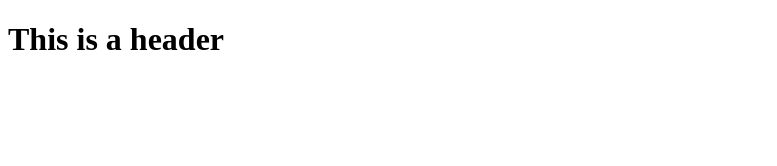
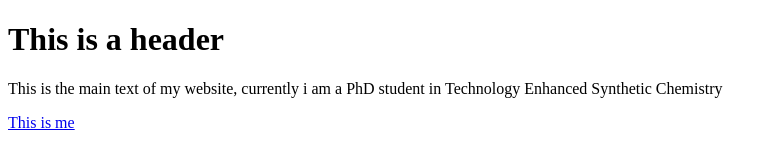
Before and after one commit to J-Sacob/J-Sacob.github.io, a plain HTML site: page index.html in a window 1280 px wide. Shown: the whole page, without its empty margins (0-777 px from the left). Drawn offline with Linux system fonts and the light colour scheme.

Commit message:
trying links

```diff
--- a/index.html
+++ b/index.html
@@ -7,5 +7,7 @@
 </head>
 <body>
     <h1>This is a header</h1>
+    <p>This is the main text of my website, currently i am a PhD student in Technology Enhanced Synthetic Chemistry</p>
+    <a href="https://www.bristol.ac.uk/chemistry/synthesis-cdt/people/2024-cohort/">This is me</a>
 </body>
 </html>
```
